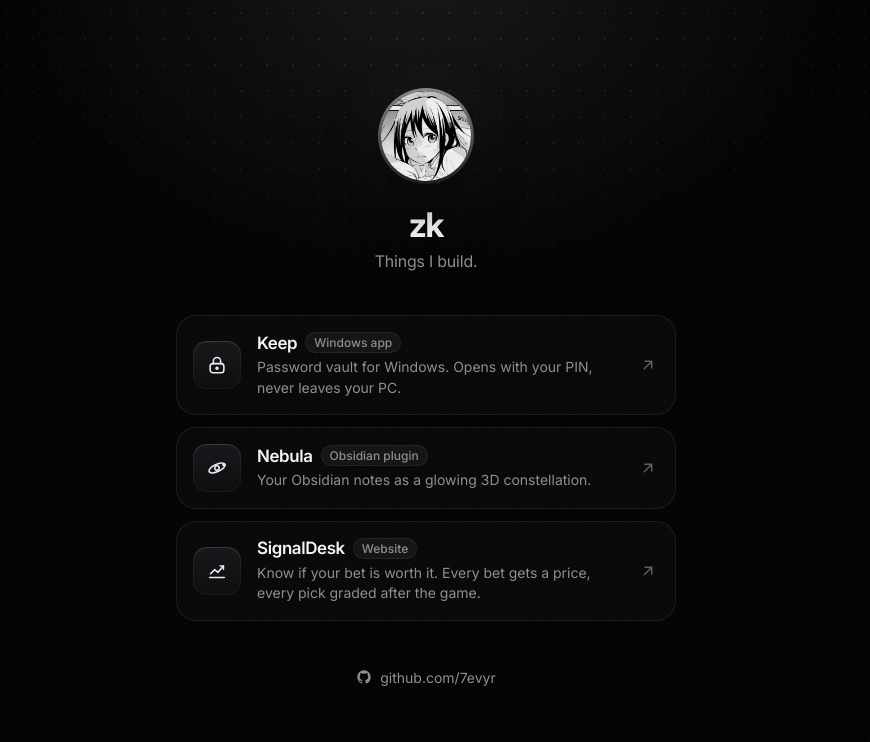
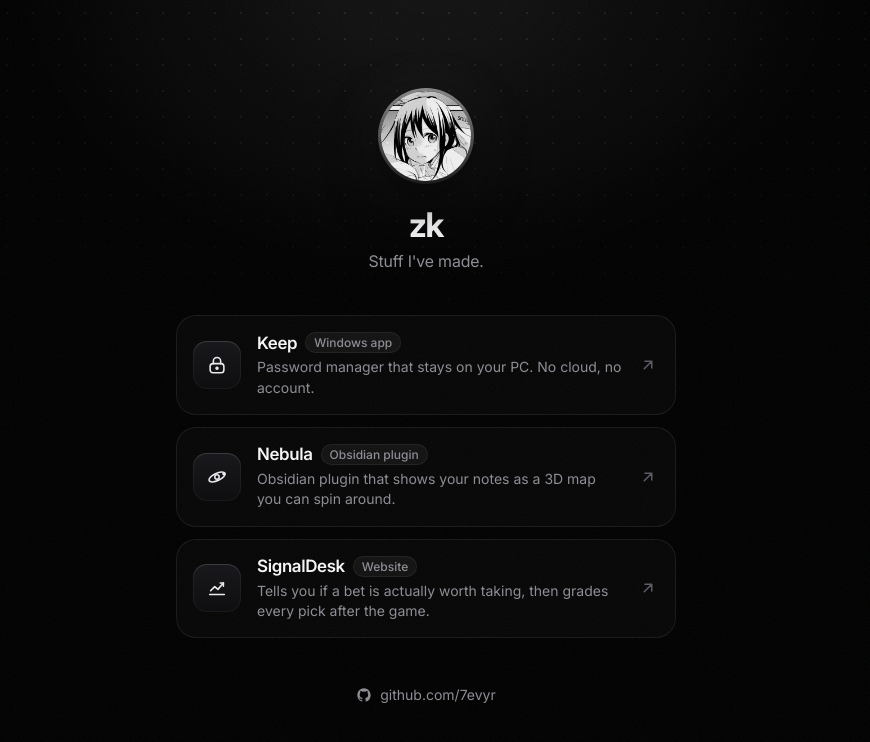
Before and after one commit to 7evyr/7evyr.github.io, a plain HTML site: page index.html in a window 1280 px wide. Shown: the whole page, without its empty margins (214-1084 px from the left). Drawn offline with Linux system fonts and the light colour scheme.

Commit message:
Plainer descriptions

```diff
--- a/index.html
+++ b/index.html
@@ -4,10 +4,10 @@
 <meta charset="utf-8">
 <meta name="viewport" content="width=device-width, initial-scale=1, viewport-fit=cover">
 <title>zk</title>
-<meta name="description" content="Things I build.">
+<meta name="description" content="Stuff I&#39;ve made.">
 <meta property="og:title" content="zk">
 <meta property="og:image" content="https://7evyr.github.io/avatar.jpg">
-<meta property="og:description" content="Things I build.">
+<meta property="og:description" content="Stuff I&#39;ve made.">
 <meta property="og:type" content="website">
 <meta name="theme-color" content="#000000">
 <meta name="referrer" content="strict-origin-when-cross-origin">
--- a/links.json
+++ b/links.json
@@ -1,25 +1,25 @@
 {
   "name": "zk",
   "avatar": "avatar.jpg",
-  "bio": "Things I build.",
+  "bio": "Stuff I've made.",
   "links": [
     {
       "title": "Keep",
-      "desc": "Password vault for Windows. Opens with your PIN, never leaves your PC.",
+      "desc": "Password manager that stays on your PC. No cloud, no account.",
       "tag": "Windows app",
       "icon": "lock",
       "url": "https://github.com/7evyr/keep-vault"
     },
     {
       "title": "Nebula",
-      "desc": "Your Obsidian notes as a glowing 3D constellation.",
+      "desc": "Obsidian plugin that shows your notes as a 3D map you can spin around.",
       "tag": "Obsidian plugin",
       "icon": "orbit",
       "url": "https://github.com/7evyr/obsidian-nebula"
     },
     {
       "title": "SignalDesk",
-      "desc": "Know if your bet is worth it. Every bet gets a price, every pick graded after the game.",
+      "desc": "Tells you if a bet is actually worth taking, then grades every pick after the game.",
       "tag": "Website",
       "icon": "chart",
       "url": "https://signaldesks.app"
```
